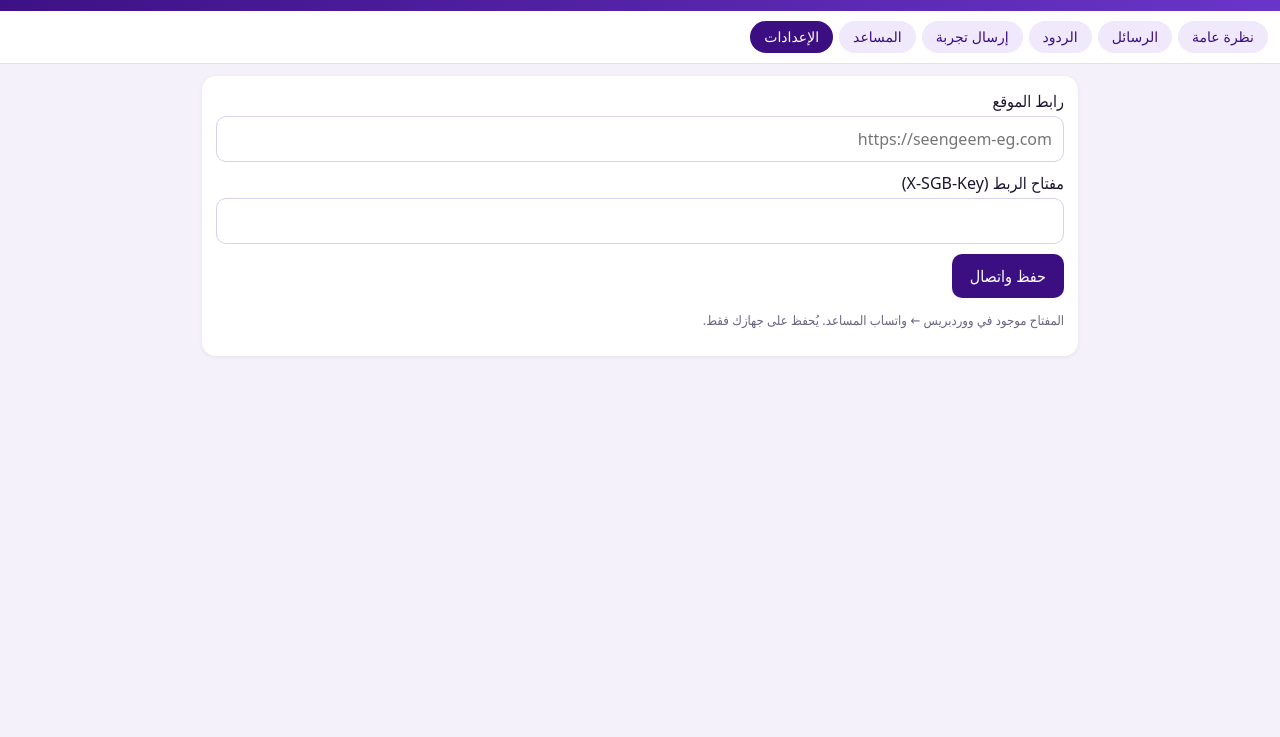
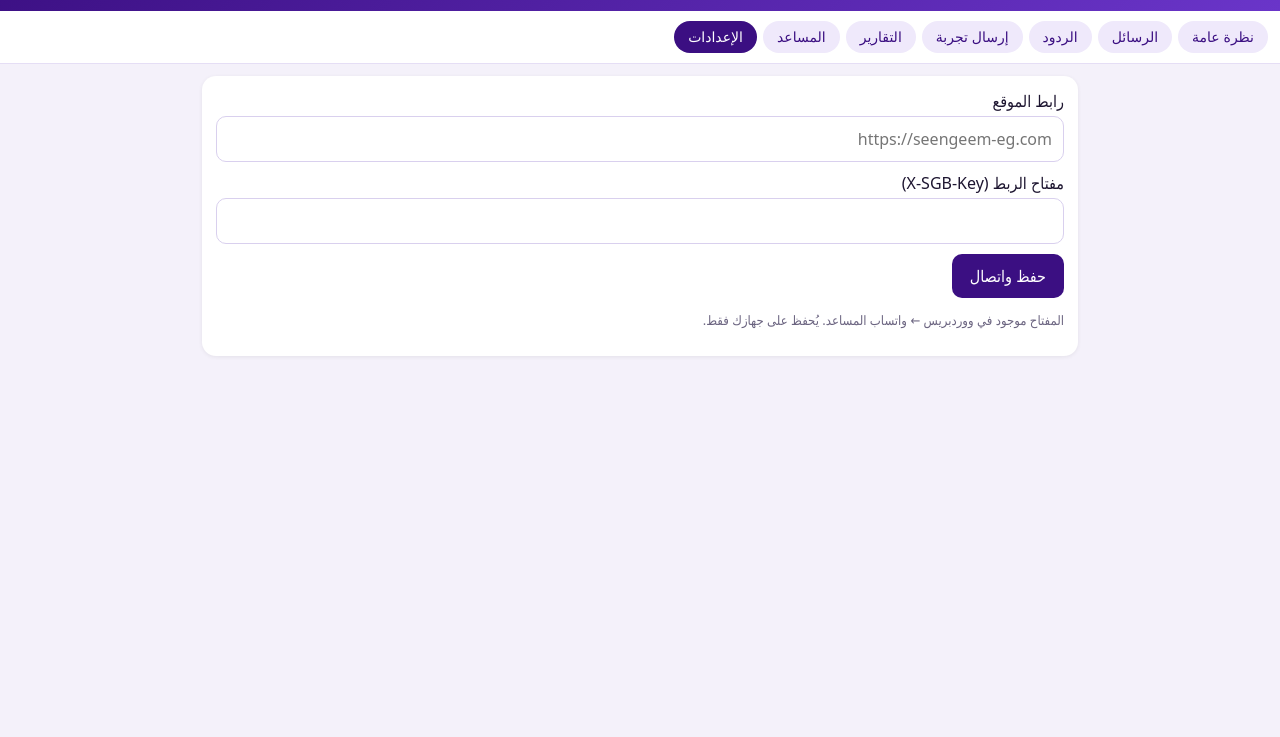
Before and after one commit to mostafa0mahmoud9-source/seengeem-hub, a website: page mobile/www/index.html in a window 1280 px wide. Shown: the part 63-800 px from the top of the page. Drawn offline with Linux system fonts and the light colour scheme.

Commit message:
Add script tag for reports.js in index.html

```diff
--- a/mobile/www/index.html
+++ b/mobile/www/index.html
@@ -92,5 +92,6 @@ const REPO='REPLACE_GITHUB_USER/seengeem-hub',VER='2.0.0';
  const v=(r.tag_name||'').replace(/^v/,'');if(v&&v!==VER){const u=$('upd');u.classList.remove('hide');u.innerHTML='تحديث جديد '+esc(v)+' متاح — <a href="'+esc(r.html_url)+'" target="_blank">تنزيل</a>';}}catch(e){}})();
 load();setInterval(()=>{if(!document.hidden)load()},15000);
 </script>
+<script src="reports.js"></script>
 </body>
 </html>
```
